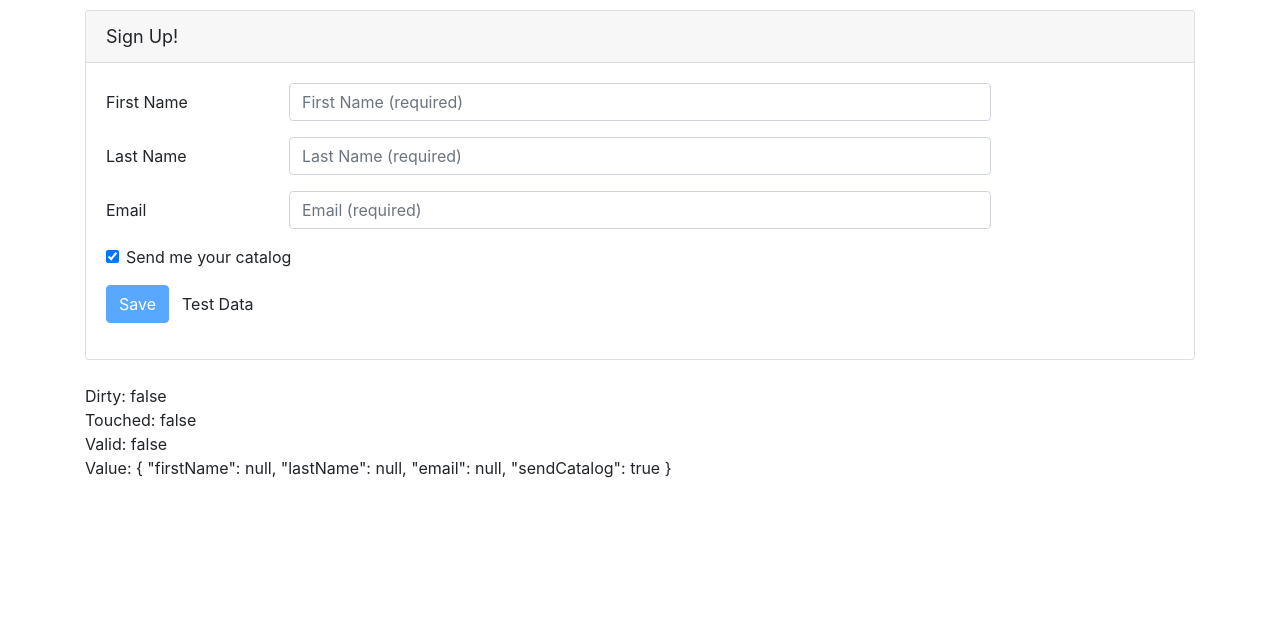
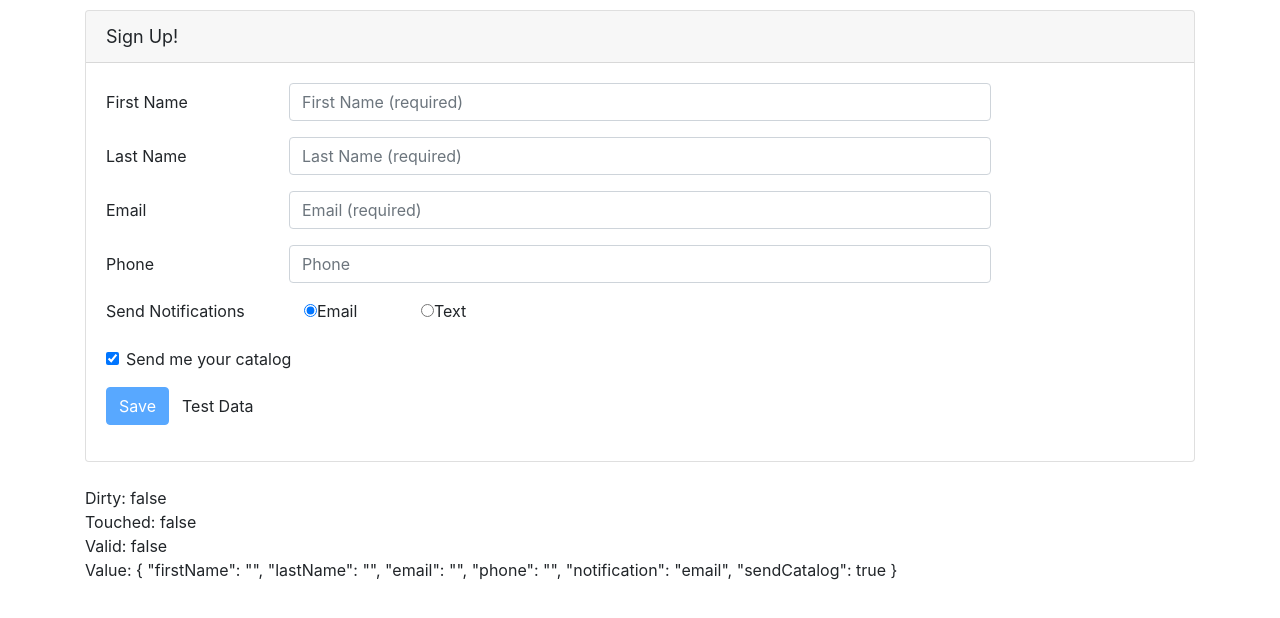
Before and after one commit to gsrsudha/learning-angularReactiveForms, an Angular app: page / in a window 1280 px wide. Shown: the top 618 px of the page. Built offline with nearby package versions, Linux system fonts and the light colour scheme.

Commit message:
using FormBuilder and validators

```diff
--- a/src/app/customers/customer.component.html
+++ b/src/app/customers/customer.component.html
@@ -17,8 +17,6 @@
                  id="firstNameId"
                  type="text"
                  placeholder="First Name (required)"
-                 required
-                 minlength="3"
                  formControlName="firstName"
                  [ngClass]="{'is-invalid': (customerForm.get('firstName').touched || customerForm.get('firstName').dirty) && !customerForm.get('firstName').valid }" />
           <span class="invalid-feedback">
@@ -40,13 +38,14 @@
                  id="lastNameId"
                  type="text"
                  placeholder="Last Name (required)"
-                 required
-                 maxlength="50"
                  formControlName="lastName"
                  [ngClass]="{'is-invalid': (customerForm.get('lastName').touched || customerForm.get('lastName').dirty) && !customerForm.get('lastName').valid }" />
           <span class="invalid-feedback">
             <span *ngIf="customerForm.get('lastName').errors?.required">
               Please enter your last name.
+            </span>
+            <span *ngIf="customerForm.get('lastName').errors?.maxlength">
+              The first name must not be longer than 50 characters.
             </span>
           </span>
         </div>
@@ -60,18 +59,55 @@
                  id="emailId"
                  type="email"
                  placeholder="Email (required)"
-                 required
-                 email
                  formControlName="email"
                  [ngClass]="{'is-invalid': (customerForm.get('email').touched || customerForm.get('email').dirty) && !customerForm.get('email').valid }" />
           <span class="invalid-feedback">
             <span *ngIf="customerForm.get('email').errors?.required">
               Please enter your email address.
             </span>
-            <span *ngIf="customerForm.get('email').errors?.email">
+            <span *ngIf="customerForm.get('email').errors?.pattern">
               Please enter a valid email address.
             </span>
           </span>
+        </div>
+      </div>
+
+      <div class="form-group row">
+        <label class="col-md-2 col-form-label"
+               for="phoneId">Phone</label>
+        <div class="col-md-8">
+          <input class="form-control"
+                 id="phoneId"
+                 type="tel"
+                 placeholder="Phone"
+                 formControlName="phone"
+                 [ngClass]="{'is-invalid': (customerForm.get('phone').touched || customerForm.get('phone').dirty) && !customerForm.get('phone').valid }" />
+          <span class="invalid-feedback">
+            <span *ngIf="customerForm.get('phone').errors?.required">
+              Please enter your phone number.
+            </span>
+            <span *ngIf="customerForm.get('phone').errors?.pattern">
+              Please enter a valid phone number.
+            </span>
+          </span>
+        </div>
+      </div>
+
+      <div class="form-group row">
+        <label class="col-md-2 control-label">Send Notifications</label>
+        <div class="col-md-8">
+          <label class="radio-inline col-sm-2">
+            <input type="radio"
+                   value="email"
+                   formControlName="notification"
+                   (click) = "setNotification('email')">Email
+          </label>
+          <label class="radio-inline col-sm-2">
+            <input type="radio"
+                   value="text"
+                   formControlName="notification"
+                   (click) = "setNotification('text')">Text
+          </label>
         </div>
       </div>
 
--- a/src/app/customers/customer.component.ts
+++ b/src/app/customers/customer.component.ts
@@ -1,5 +1,5 @@
 import { Component, OnInit } from '@angular/core';
-import { FormGroup, FormControl } from '@angular/forms';
+import { FormGroup, FormBuilder, Validators } from '@angular/forms';
 
 import { Customer } from './customer';
 
@@ -12,14 +12,16 @@ export class CustomerComponent implements OnInit {
   customerForm: FormGroup;
   customer = new Customer();
 
-  constructor() { }
+  constructor(private fb: FormBuilder) { }
 
   ngOnInit(): void {
-    this.customerForm = new FormGroup({ //creates root form group
-      firstName: new FormControl(),
-      lastName: new FormControl(),
-      email: new FormControl(),
-      sendCatalog: new FormControl(true)
+    this.customerForm = this.fb.group({ //creates root form group
+      firstName: ['', [Validators.required, Validators.minLength(3)]],
+      lastName: ['', [Validators.required, Validators.maxLength(50)]], //{value: 'n/a', disabled: true} can be used to set the properties of the form control
+      email: ['', [Validators.required, Validators.pattern('[a-z0-9._%+-]+@[a-z0-9.-]+')]],
+      phone: '',
+      notification: 'email',
+      sendCatalog: true
     });
   }
 
@@ -43,4 +45,14 @@ export class CustomerComponent implements OnInit {
     console.log(this.customerForm);
     console.log('Saved: ' + JSON.stringify(this.customerForm));
   }
+
+  setNotification(notifyVia: string): void {
+    const phoneContol = this.customerForm.get('phone');
+    if(notifyVia === 'text') {
+      phoneContol.setValidators(Validators.required);
+    } else {
+      phoneContol.clearValidators();
+    }
+    phoneContol.updateValueAndValidity();
+  }
 }
```
